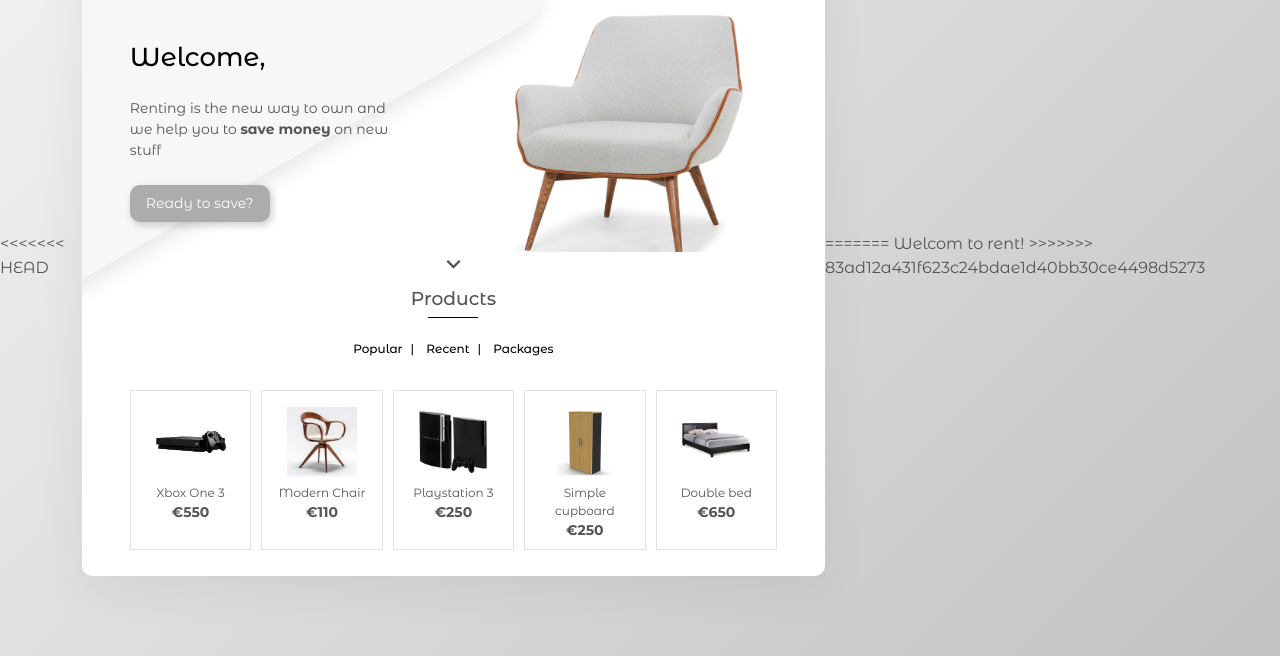
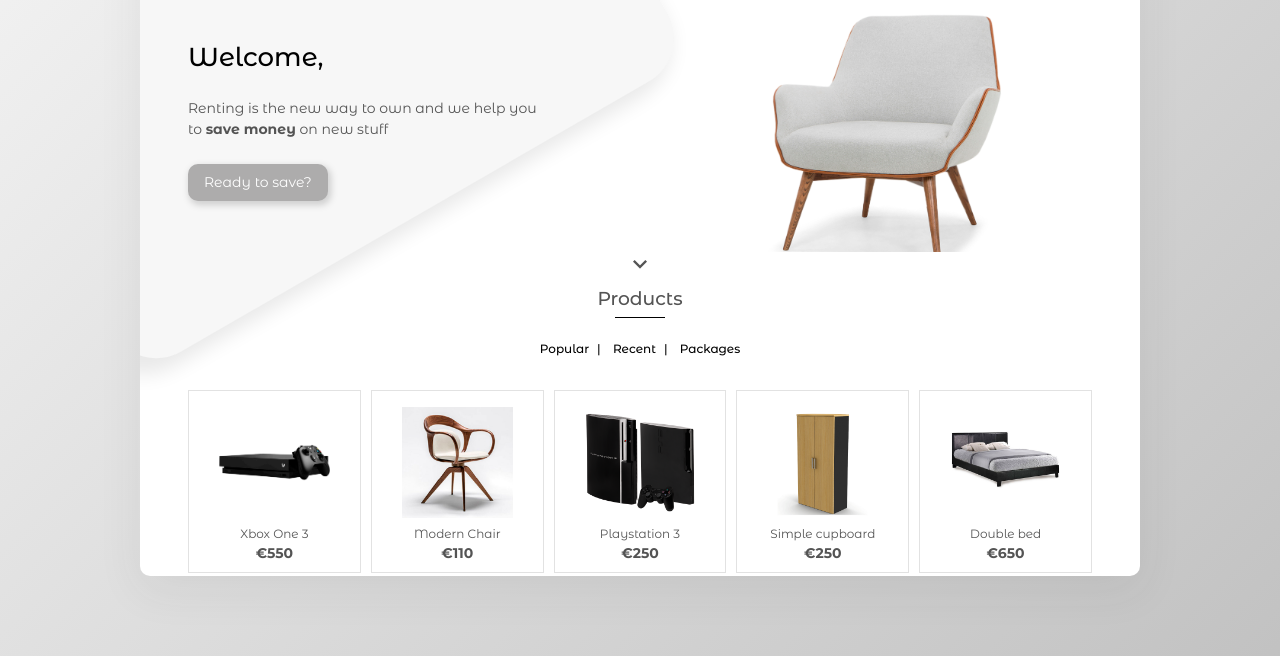
Before and after one commit to GuldauGuldau/GuldauGuldau.github.io, a plain HTML site: page index.html in a window 1280 px wide. Shown: the part 144-800 px from the top of the page. Drawn offline with Linux system fonts and the light colour scheme.

Commit message:
Update index.html

```diff
--- a/index.html
+++ b/index.html
@@ -15,7 +15,6 @@
       rel="stylesheet">
   </head>
   <body>
-<<<<<<< HEAD
     <div class="card-content" id="content">
       <navbar>
         <img class="logo" src="img/logo.png">
@@ -88,8 +87,5 @@
       </section>
     </div>
     <script type="text/javascript" src="js/main.js"></script>
-=======
-    Welcom to rent!
->>>>>>> 83ad12a431f623c24bdae1d40bb30ce4498d5273
   </body>
 </html>
```
